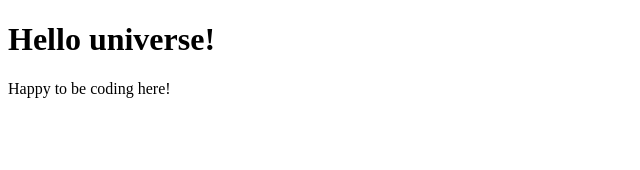
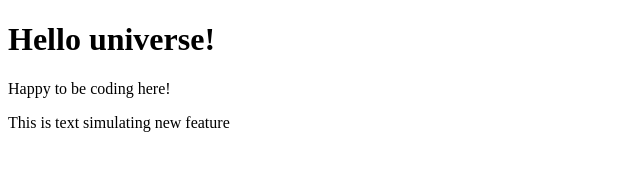
Before and after one commit to KLSimplified/test-project, a plain HTML site: page index.html in a window 1280 px wide. Shown: the whole page, without its empty margins (0-640 px from the left). Drawn offline with Linux system fonts and the light colour scheme.

Commit message:
feat: simulate new feature

```diff
--- a/index.html
+++ b/index.html
@@ -8,5 +8,8 @@
 <body>
   <h1>Hello universe!</h1>
   <p>Happy to be coding here!</p>
+  <div>
+    This is text simulating new feature
+  </div>
 </body>
 </html>
```
